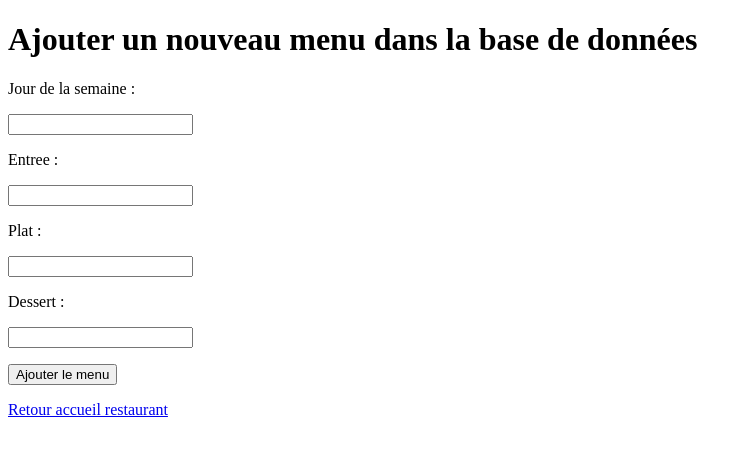
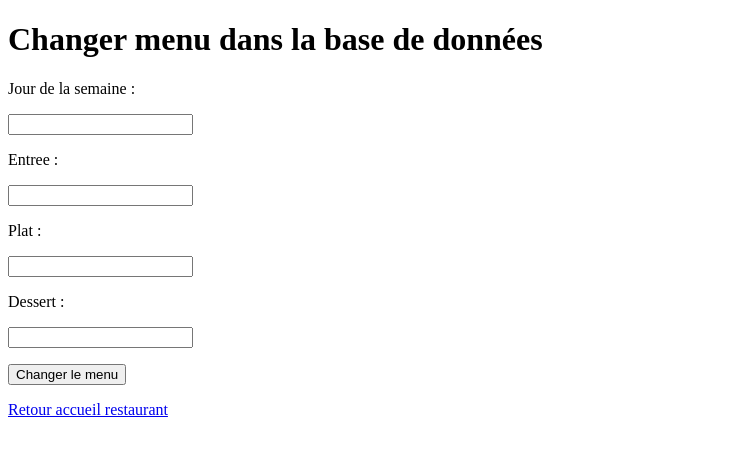
Before and after one commit to mayados/Le_quai_des_machines_pdo, a PHP site: page /admin.php in a window 1280 px wide. Shown: the top 456 px of the page, without its empty margins (0-752 px from the left). Run offline with PHP 8.4, Linux system fonts and the light colour scheme.

Commit message:
Change action name in form + change h1 / title

```diff
--- a/admin.php
+++ b/admin.php
@@ -15,9 +15,9 @@
     // require('functions.php');
     // showMessage();
     ?>
-    <h1>Ajouter un nouveau menu dans la base de données</h1>
+    <h1>Changer menu dans la base de données</h1>
         <section id="formulaire">
-            <form action="traitement.php?action=ajouterProduitBdd" method="post">
+            <form action="traitement.php?action=ajouterMenu" method="post">
                 <p>
                     <label>
                         <p class="label-p">Jour de la semaine :</p>
@@ -44,7 +44,7 @@
                     </label>
                 </p>
                 <p>
-                    <input id="ajouter" type="submit" name="submit" value="Ajouter le menu">
+                    <input id="ajouter" type="submit" name="submit" value="Changer le menu">
                 </p>
             </form>
         </section>
```
